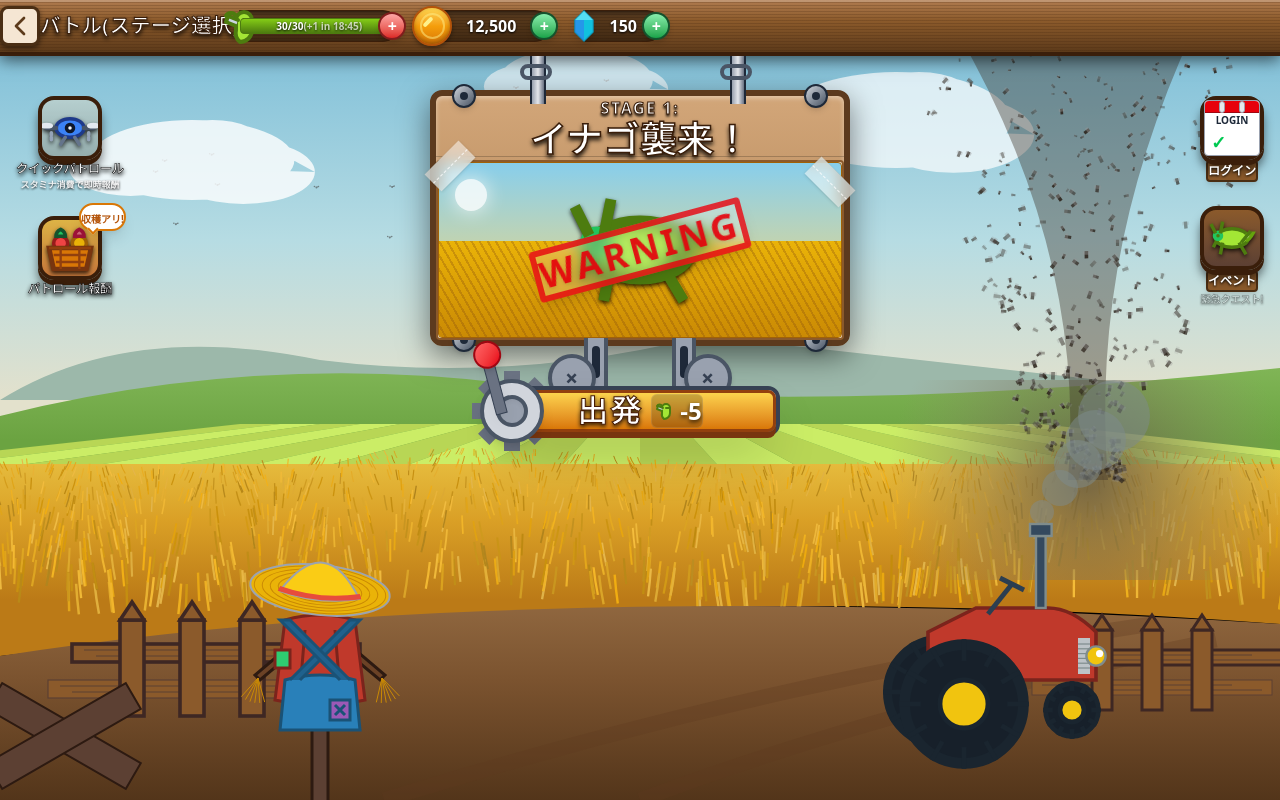
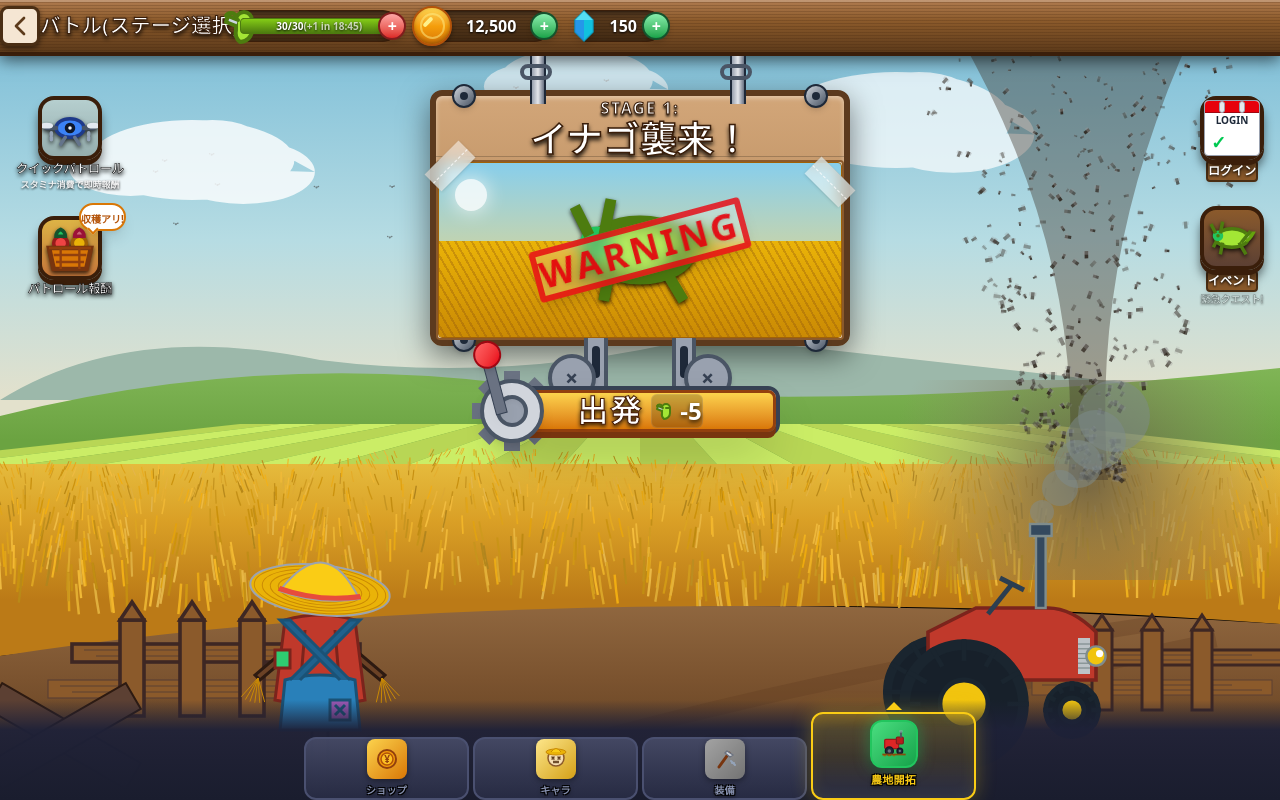
Before and after one commit to Shogo9050/-, a React (Vite) app: page / in a window 1280 px wide. Built offline with nearby package versions, Linux system fonts and the light colour scheme.

Commit message:
ボトムナビゲーションバー追加（ショップ・キャラ・装備・農地開拓の4タブ、農地開拓をアクティブハイライト）

```diff
--- a/src/components/Home.tsx
+++ b/src/components/Home.tsx
@@ -699,6 +699,123 @@ export const Home: React.FC<HomeProps> = ({ onStart }) => {
           </div>
         </div>
       </div>
+
+      {/* ======================= BOTTOM NAVIGATION BAR ======================= */}
+      <div className="absolute bottom-0 left-0 w-full z-40">
+        <div className="w-full flex items-end justify-center"
+          style={{
+            background: 'linear-gradient(180deg, rgba(30,33,56,0) 0%, rgba(30,33,56,0.95) 30%, #1a1d2e 100%)',
+            paddingTop: '20px',
+          }}>
+          <div className="w-full max-w-2xl flex items-end mx-auto px-2 pb-2 gap-1">
+
+            {/* Tab 1: ショップ */}
+            <button className="flex-1 flex flex-col items-center gap-1 py-2 px-1 rounded-xl transition-all group"
+              style={{
+                background: 'linear-gradient(180deg, rgba(90,96,128,0.6), rgba(42,46,72,0.8))',
+                border: '2px solid #4a5070',
+              }}>
+              <div className="w-10 h-10 rounded-lg flex items-center justify-center"
+                style={{ background: 'linear-gradient(135deg, #fcd34d, #d97706)', boxShadow: '0 2px 6px rgba(0,0,0,0.4)' }}>
+                <svg viewBox="0 0 24 24" width="24" height="24" fill="none" stroke="#5c3a1a" strokeWidth="2" strokeLinecap="round" strokeLinejoin="round">
+                  <circle cx="12" cy="12" r="9" fill="#f59e0b" stroke="#92400e" />
+                  <circle cx="12" cy="12" r="6" fill="#fbbf24" stroke="#b45309" strokeWidth="1.5" />
+                  <text x="12" y="16" textAnchor="middle" fill="#92400e" fontSize="10" fontWeight="bold" stroke="none">¥</text>
+                </svg>
+              </div>
+              <span className="game-text text-[10px]" style={{ color: '#8892b0' }}>ショップ</span>
+            </button>
+
+            {/* Tab 2: キャラ */}
+            <button className="flex-1 flex flex-col items-center gap-1 py-2 px-1 rounded-xl transition-all group"
+              style={{
+                background: 'linear-gradient(180deg, rgba(90,96,128,0.6), rgba(42,46,72,0.8))',
+                border: '2px solid #4a5070',
+              }}>
+              <div className="w-10 h-10 rounded-lg flex items-center justify-center"
+                style={{ background: 'linear-gradient(135deg, #fde68a, #d4a017)', boxShadow: '0 2px 6px rgba(0,0,0,0.4)' }}>
+                <svg viewBox="0 0 24 24" width="24" height="24" fill="none">
+                  {/* Scarecrow face mini icon */}
+                  <circle cx="12" cy="11" r="8" fill="#f5deb3" stroke="#8b5a2b" strokeWidth="1.5" />
+                  {/* Hat brim */}
+                  <ellipse cx="12" cy="5" rx="10" ry="3" fill="#eab308" stroke="#ca8a04" strokeWidth="1" />
+                  {/* Hat dome */}
+                  <path d="M7 5Q12 -2 17 5" fill="#facc15" stroke="#ca8a04" strokeWidth="1" />
+                  {/* X eyes */}
+                  <path d="M8 10l2 2M10 10l-2 2" stroke="#5c3a1a" strokeWidth="1.5" strokeLinecap="round" />
+                  <path d="M14 10l2 2M16 10l-2 2" stroke="#5c3a1a" strokeWidth="1.5" strokeLinecap="round" />
+                  {/* Stitch smile */}
+                  <path d="M9 15h6" stroke="#5c3a1a" strokeWidth="1.5" />
+                  <path d="M10 14v2M12 14v2M14 14v2" stroke="#5c3a1a" strokeWidth="1" strokeLinecap="round" />
+                </svg>
+              </div>
+              <span className="game-text text-[10px]" style={{ color: '#8892b0' }}>キャラ</span>
+            </button>
+
+            {/* Tab 3: 装備 */}
+            <button className="flex-1 flex flex-col items-center gap-1 py-2 px-1 rounded-xl transition-all group"
+              style={{
+                background: 'linear-gradient(180deg, rgba(90,96,128,0.6), rgba(42,46,72,0.8))',
+                border: '2px solid #4a5070',
+              }}>
+              <div className="w-10 h-10 rounded-lg flex items-center justify-center"
+                style={{ background: 'linear-gradient(135deg, #a3a3a3, #737373)', boxShadow: '0 2px 6px rgba(0,0,0,0.4)' }}>
+                <svg viewBox="0 0 24 24" width="24" height="24" fill="none">
+                  {/* Hoe icon */}
+                  <line x1="6" y1="20" x2="16" y2="6" stroke="#78350f" strokeWidth="3" strokeLinecap="round" />
+                  <path d="M14 4l6 4-3 2-5-4z" fill="#d1d5db" stroke="#6b7280" strokeWidth="1.5" strokeLinejoin="round" />
+                  {/* Small sword cross */}
+                  <line x1="18" y1="14" x2="22" y2="18" stroke="#94a3b8" strokeWidth="2" strokeLinecap="round" />
+                  <line x1="19" y1="16" x2="21" y2="16" stroke="#94a3b8" strokeWidth="2" strokeLinecap="round" />
+                </svg>
+              </div>
+              <span className="game-text text-[10px]" style={{ color: '#8892b0' }}>装備</span>
+            </button>
+
+            {/* Tab 4: 農地開拓 (ACTIVE) */}
+            <button className="flex-1 flex flex-col items-center gap-1 px-1 rounded-xl transition-all relative"
+              style={{
+                background: 'linear-gradient(180deg, rgba(250,204,21,0.25), rgba(234,179,8,0.15), rgba(42,46,72,0.9))',
+                border: '2px solid #facc15',
+                boxShadow: '0 0 20px rgba(250,204,21,0.3), inset 0 0 15px rgba(250,204,21,0.1)',
+                paddingTop: '6px',
+                paddingBottom: '10px',
+                marginTop: '-8px',
+              }}>
+              {/* Active indicator arrow */}
+              <div className="absolute -top-3 left-1/2 -translate-x-1/2 w-0 h-0"
+                style={{ borderLeft: '8px solid transparent', borderRight: '8px solid transparent', borderBottom: '8px solid #facc15' }} />
+              <div className="w-12 h-12 rounded-xl flex items-center justify-center"
+                style={{
+                  background: 'linear-gradient(135deg, #4ade80, #16a34a)',
+                  boxShadow: '0 0 15px rgba(74,222,128,0.5), 0 3px 8px rgba(0,0,0,0.5)',
+                  border: '2px solid #22c55e',
+                }}>
+                <svg viewBox="0 0 24 24" width="28" height="28" fill="none">
+                  {/* Tractor mini icon */}
+                  <rect x="4" y="8" width="12" height="8" rx="1" fill="#dc2626" stroke="#991b1b" strokeWidth="1" />
+                  <rect x="14" y="6" width="6" height="6" rx="1" fill="#b91c1c" stroke="#7f1d1d" strokeWidth="1" />
+                  {/* Wheels */}
+                  <circle cx="8" cy="18" r="3.5" fill="#1f2937" stroke="#111827" strokeWidth="1" />
+                  <circle cx="8" cy="18" r="1.5" fill="#6b7280" />
+                  <circle cx="17" cy="18" r="2.5" fill="#1f2937" stroke="#111827" strokeWidth="1" />
+                  <circle cx="17" cy="18" r="1" fill="#6b7280" />
+                  {/* Exhaust */}
+                  <line x1="18" y1="6" x2="18" y2="2" stroke="#4b5563" strokeWidth="1.5" strokeLinecap="round" />
+                  <circle cx="18" cy="1" r="1.5" fill="#9ca3b8" opacity="0.5" />
+                  {/* Ground line */}
+                  <line x1="2" y1="21" x2="22" y2="21" stroke="#854d0e" strokeWidth="1.5" />
+                  <line x1="3" y1="22" x2="5" y2="22" stroke="#a16207" strokeWidth="1" />
+                  <line x1="7" y1="22" x2="9" y2="22" stroke="#a16207" strokeWidth="1" />
+                  <line x1="11" y1="22" x2="13" y2="22" stroke="#a16207" strokeWidth="1" />
+                </svg>
+              </div>
+              <span className="game-text text-[11px] font-black" style={{ color: '#facc15' }}>農地開拓</span>
+            </button>
+
+          </div>
+        </div>
+      </div>
     </div>
   );
 };
```
